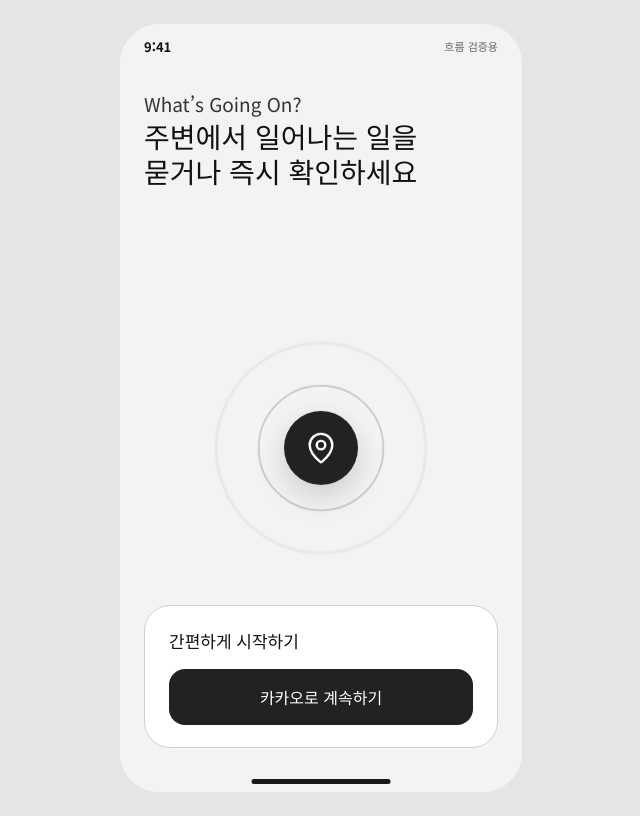
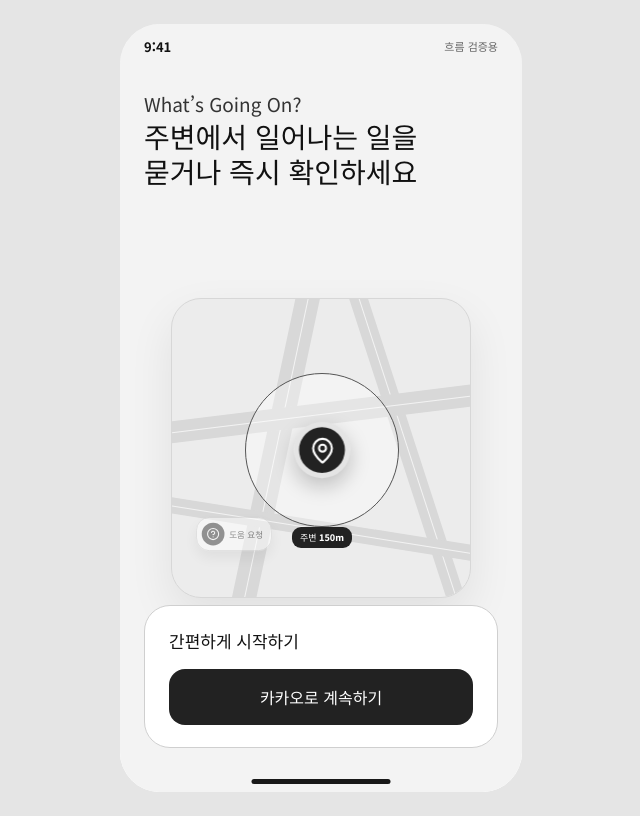
Before and after one commit to WGO-What-s-Going-On/Frontend, a React (Vite) app: page / in a window 1280 px wide. Shown: the whole page, without its empty margins (319-959 px from the left). Built offline with nearby package versions, Linux system fonts and the light colour scheme.

Commit message:
로그인 안내 애니메이션 개선

```diff
--- a/src/features/auth/AuthScreens.tsx
+++ b/src/features/auth/AuthScreens.tsx
@@ -1,4 +1,4 @@
-import { MapPin } from 'lucide-react'
+import { Bell, CircleHelp, Flame, MapPin } from 'lucide-react'
 import { AppShell } from '../../components/layout/AppShell'
 import { useApp } from '../../context/AppContext'
 
@@ -7,11 +7,16 @@ export function LoginScreen() {
   return <AppShell nav={false} contentClassName="login-screen" shellClassName="login-shell">
     <p className="eyebrow blue">What’s Going On?</p><h1 className="hero">주변에서 일어나는 일을<br/>묻거나 즉시 확인하세요</h1>
     <div className="illustration login-background" aria-hidden="true">
-      <div className="signal-animation">
-        <span className="signal-ring signal-ring-one"/>
-        <span className="signal-ring signal-ring-two"/>
-        <span className="signal-ring signal-ring-three"/>
-        <span className="signal-core"><MapPin size={34} strokeWidth={1.7}/></span>
+      <div className="nearby-animation">
+        <span className="nearby-road nearby-road-one"/>
+        <span className="nearby-road nearby-road-two"/>
+        <span className="nearby-road nearby-road-three"/>
+        <span className="nearby-road nearby-road-four"/>
+        <span className="nearby-range"><i/><small>주변 150m</small></span>
+        <span className="nearby-location"><MapPin size={27} strokeWidth={1.8}/></span>
+        <span className="nearby-event nearby-event-fire"><i><Flame size={14}/></i><b>긴급 사고</b></span>
+        <span className="nearby-event nearby-event-help"><i><CircleHelp size={14}/></i><b>도움 요청</b></span>
+        <span className="nearby-alert"><Bell size={15}/><span><small>내 주변 새 소식</small><b>지금 확인해 보세요</b></span></span>
       </div>
     </div>
     <div className="start-card"><h3>간편하게 시작하기</h3><button className="kakao" onClick={() => go('home')}>카카오로 계속하기</button></div>
--- a/src/flow-only.css
+++ b/src/flow-only.css
@@ -111,78 +111,261 @@
   pointer-events: none;
 }
 
-.signal-animation {
+.nearby-animation {
+  width: 300px;
+  height: 300px;
   position: absolute;
-  inset: 0;
-  display: grid;
-  place-items: center;
-  transform: translateY(18px);
+  top: 50%;
+  left: 50%;
+  overflow: hidden;
+  border: 1px solid #d7d7d7;
+  border-radius: 30px;
+  background: #ececec;
+  box-shadow: 0 18px 45px rgba(0, 0, 0, .08);
+  transform: translate(-50%, -50%) translateY(18px);
 }
 
-.signal-ring,
-.signal-core {
+.nearby-road {
   position: absolute;
-  border-radius: 50%;
+  background: #d8d8d8;
 }
 
-.signal-ring {
-  width: 76px;
-  height: 76px;
-  border: 1px solid #777;
-  opacity: 0;
-  animation: signal-pulse 3.6s ease-out infinite;
+.nearby-road::after {
+  content: '';
+  position: absolute;
+  background: rgba(255, 255, 255, .7);
 }
 
-.signal-ring-two {
-  animation-delay: 1.2s;
+.nearby-road-one {
+  width: 24px;
+  height: 130%;
+  top: -15%;
+  left: 31%;
+  transform: rotate(12deg);
 }
 
-.signal-ring-three {
-  animation-delay: 2.4s;
+.nearby-road-one::after,
+.nearby-road-two::after {
+  width: 1px;
+  height: 100%;
+  left: 50%;
 }
 
-.signal-core {
-  width: 74px;
-  height: 74px;
+.nearby-road-two {
+  width: 18px;
+  height: 120%;
+  top: -10%;
+  right: 18%;
+  transform: rotate(-18deg);
+}
+
+.nearby-road-three {
+  width: 120%;
+  height: 22px;
+  top: 35%;
+  left: -10%;
+  transform: rotate(-7deg);
+}
+
+.nearby-road-three::after,
+.nearby-road-four::after {
+  width: 100%;
+  height: 1px;
+  top: 50%;
+}
+
+.nearby-road-four {
+  width: 120%;
+  height: 16px;
+  right: -10%;
+  bottom: 20%;
+  transform: rotate(9deg);
+}
+
+.nearby-range {
+  width: 154px;
+  height: 154px;
+  position: absolute;
+  top: 74px;
+  left: 73px;
+  border: 1.5px solid #555;
+  border-radius: 50%;
+  background: rgba(255, 255, 255, .34);
+  animation: nearby-range-pulse 4.8s ease-in-out infinite;
+}
+
+.nearby-range::before,
+.nearby-range::after,
+.nearby-range > i {
+  content: '';
+  position: absolute;
+  inset: -1px;
+  border: 1px solid #777;
+  border-radius: inherit;
+  opacity: 0;
+  animation: nearby-scan 4.8s ease-out infinite;
+}
+
+.nearby-range::after {
+  animation-delay: .8s;
+}
+
+.nearby-range > i {
+  animation-delay: 1.6s;
+}
+
+.nearby-range small {
+  position: absolute;
+  bottom: -22px;
+  left: 50%;
+  padding: 4px 8px;
+  color: #fff;
+  border-radius: 9px;
+  background: #222;
+  font-size: 9px;
+  font-weight: 800;
+  white-space: nowrap;
+  transform: translateX(-50%);
+}
+
+.nearby-location {
+  width: 54px;
+  height: 54px;
+  display: grid;
+  position: absolute;
+  z-index: 3;
+  top: 124px;
+  left: 123px;
+  place-items: center;
+  color: #fff;
+  border: 5px solid rgba(255, 255, 255, .88);
+  border-radius: 50%;
+  background: #222;
+  box-shadow: 0 8px 20px rgba(0, 0, 0, .22);
+  animation: nearby-location-breathe 2.4s ease-in-out infinite;
+}
+
+.nearby-event {
+  display: flex;
+  align-items: center;
+  gap: 5px;
+  position: absolute;
+  z-index: 2;
+  padding: 5px 8px 5px 5px;
+  border: 1px solid #d1d1d1;
+  border-radius: 14px;
+  background: rgba(255, 255, 255, .94);
+  box-shadow: 0 7px 16px rgba(0, 0, 0, .12);
+  font-size: 9px;
+  opacity: 0;
+  transform: translateY(6px) scale(.9);
+  animation: nearby-event-pop 4.8s ease-in-out infinite;
+}
+
+.nearby-event i {
+  width: 24px;
+  height: 24px;
   display: grid;
   place-items: center;
   color: #fff;
-  background: #222;
-  box-shadow: 0 12px 30px rgba(0, 0, 0, .16);
-  animation: signal-float 2.8s ease-in-out infinite;
+  border-radius: 50%;
+  background: #333;
 }
 
-@keyframes signal-pulse {
-  0% {
-    opacity: .55;
-    transform: scale(.8);
-  }
-  80%,
-  100% {
-    opacity: 0;
-    transform: scale(3.2);
-  }
+.nearby-event b {
+  white-space: nowrap;
 }
 
-@keyframes signal-float {
-  0%,
-  100% {
-    transform: translateY(0);
-  }
-  50% {
-    transform: translateY(-8px);
-  }
+.nearby-event-fire {
+  top: 67px;
+  right: 21px;
+  animation-delay: .65s;
+}
+
+.nearby-event-help {
+  bottom: 48px;
+  left: 22px;
+  animation-delay: 1.35s;
+}
+
+.nearby-alert {
+  min-width: 170px;
+  display: flex;
+  align-items: center;
+  gap: 9px;
+  position: absolute;
+  z-index: 5;
+  top: 18px;
+  left: 50%;
+  padding: 9px 12px;
+  border: 1px solid #cecece;
+  border-radius: 16px;
+  background: rgba(255, 255, 255, .96);
+  box-shadow: 0 9px 24px rgba(0, 0, 0, .14);
+  opacity: 0;
+  transform: translate(-50%, -8px);
+  animation: nearby-alert-in 4.8s ease-in-out infinite;
+}
+
+.nearby-alert > span {
+  display: grid;
+  gap: 1px;
+}
+
+.nearby-alert small {
+  color: #777;
+  font-size: 8px;
+}
+
+.nearby-alert b {
+  font-size: 10px;
+}
+
+@keyframes nearby-scan {
+  0%, 18% { opacity: 0; transform: scale(.45); }
+  30% { opacity: .42; }
+  64%, 100% { opacity: 0; transform: scale(1.38); }
+}
+
+@keyframes nearby-range-pulse {
+  0%, 100% { background: rgba(255, 255, 255, .28); }
+  45%, 70% { background: rgba(255, 255, 255, .54); }
+}
+
+@keyframes nearby-location-breathe {
+  0%, 100% { transform: scale(1); }
+  50% { transform: scale(1.07); }
+}
+
+@keyframes nearby-event-pop {
+  0%, 18%, 90%, 100% { opacity: 0; transform: translateY(6px) scale(.9); }
+  30%, 82% { opacity: 1; transform: translateY(0) scale(1); }
+}
+
+@keyframes nearby-alert-in {
+  0%, 48%, 100% { opacity: 0; transform: translate(-50%, -8px); }
+  60%, 88% { opacity: 1; transform: translate(-50%, 0); }
 }
 
 @media (prefers-reduced-motion: reduce) {
-  .signal-ring,
-  .signal-core {
+  .nearby-range,
+  .nearby-range::before,
+  .nearby-range::after,
+  .nearby-range > i,
+  .nearby-location,
+  .nearby-event,
+  .nearby-alert {
     animation: none;
   }
 
-  .signal-ring-one {
-    opacity: .25;
-    transform: scale(2.2);
+  .nearby-event,
+  .nearby-alert {
+    opacity: 1;
+    transform: translateY(0) scale(1);
+  }
+
+  .nearby-alert {
+    transform: translate(-50%, 0);
   }
 }
 
```
